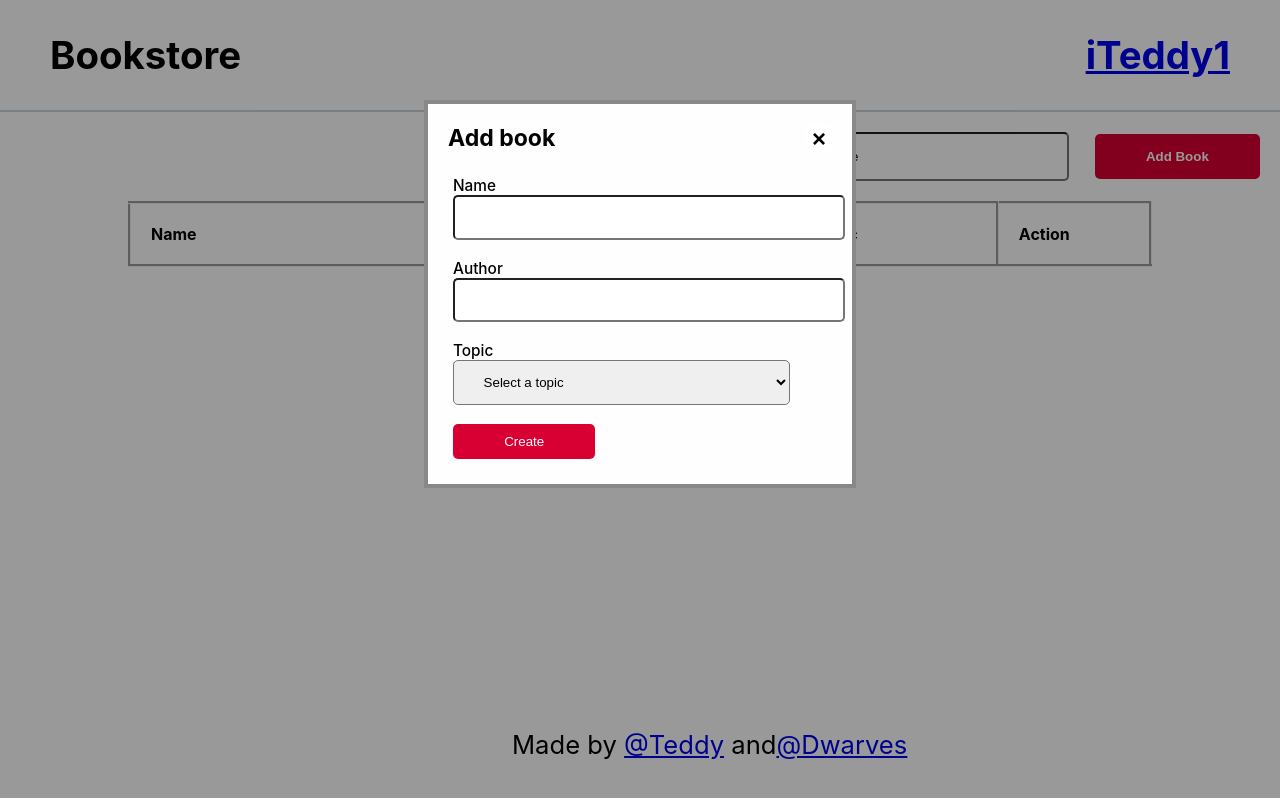
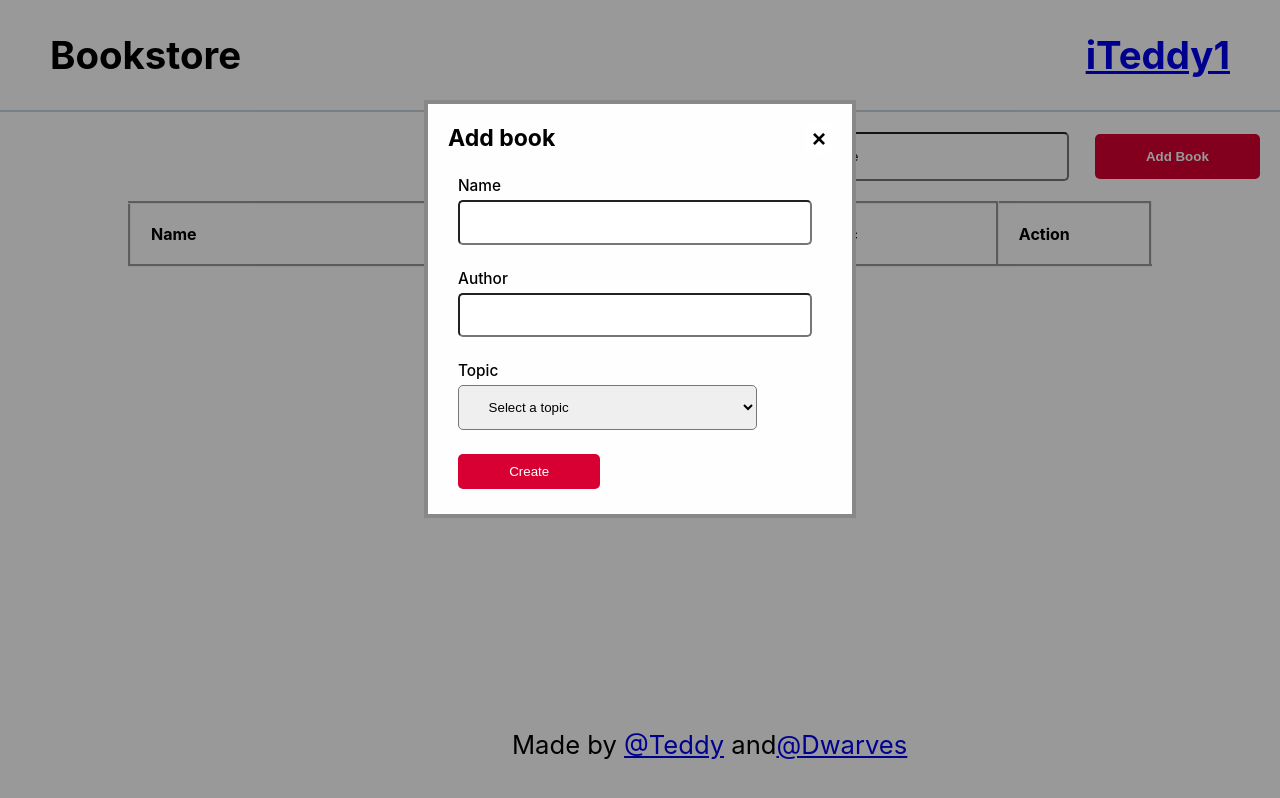
Before and after one commit to dwarvesf/df-frontend-2023, a React (Create React App) app in the folder assignment-2/: page / in a window 1280 px wide. Both pictures are taken after typing "Sample" into the empty fields and a click on the button "Add Book". Built offline with nearby package versions, Linux system fonts and the light colour scheme.

Commit message:
Update modal-style.css

```diff
--- a/assignment-2/src/content/modal/modal-style.css
+++ b/assignment-2/src/content/modal/modal-style.css
@@ -33,7 +33,8 @@ label{
   width: 30%;
 }
 .modal-input {
-  width: 90%;
+  width: 80%;
+  margin: 5px;
   border-radius: 5px;
   padding: 0.5rem 1rem;
 }
```
